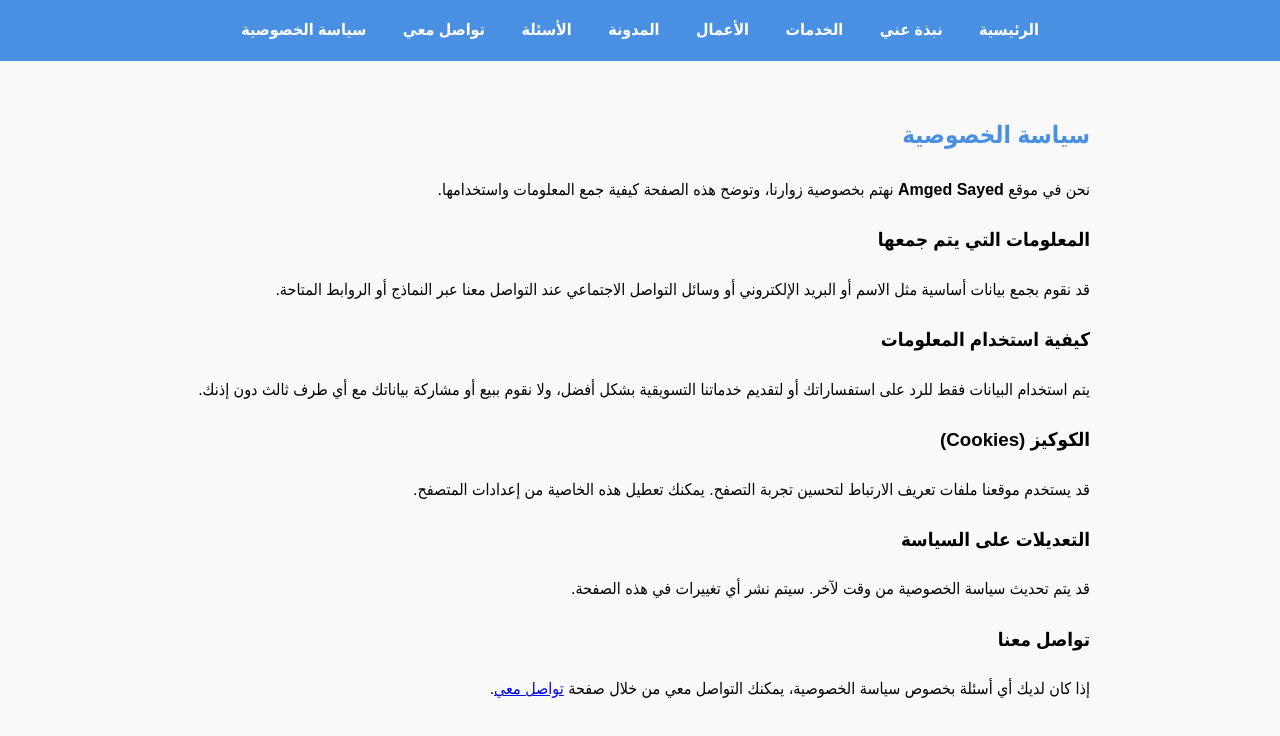
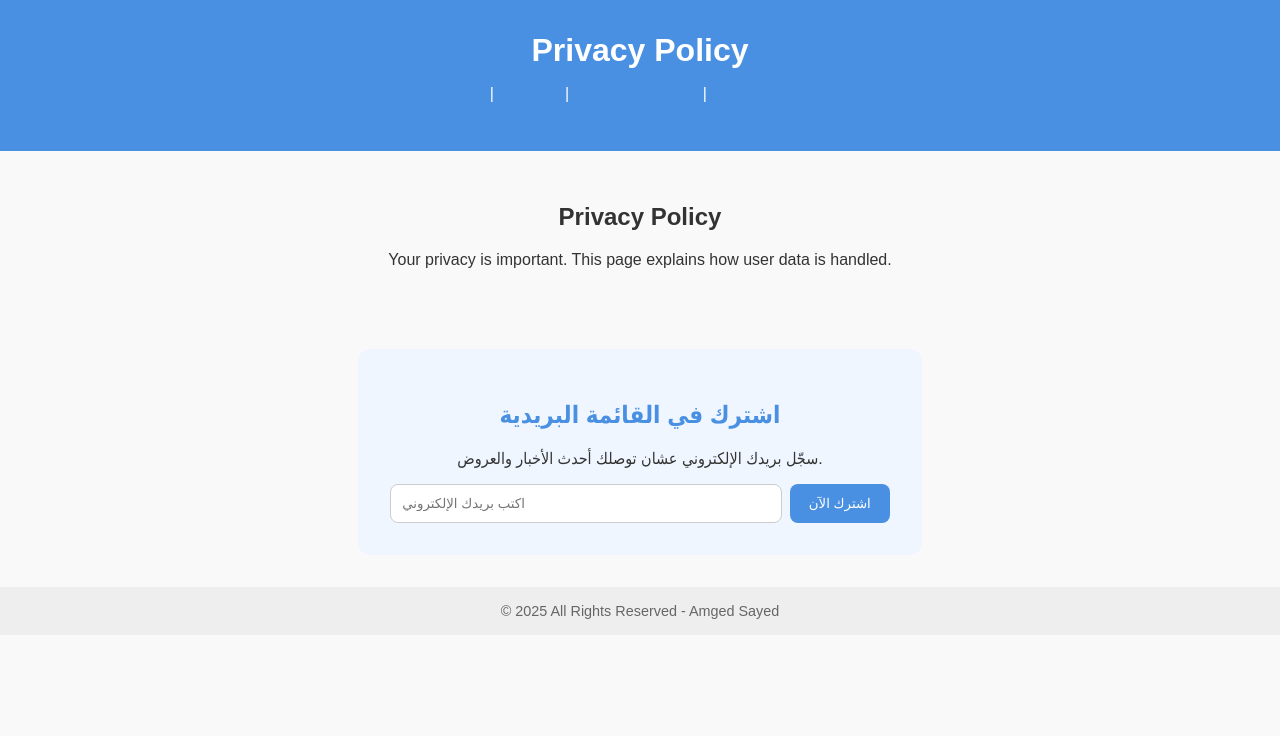
Before and after one commit to AmgdSMousa/full-website, a plain HTML site: page privacy.html in a window 1280 px wide. Drawn offline with Linux system fonts and the light colour scheme.

Commit message:
Update privacy.html

```diff
--- a/privacy.html
+++ b/privacy.html
@@ -1,63 +1,126 @@
 <!DOCTYPE html>
-<html lang="ar">
+<html lang="en">
 <head>
   <meta charset="UTF-8">
   <meta name="viewport" content="width=device-width, initial-scale=1.0">
-  <title>Amged Sayed - سياسة الخصوصية</title>
+  <title>Privacy Policy - Amged Sayed</title>
   <style>
-    body {font-family: Arial, Tahoma, sans-serif;margin: 0;background: #f9f9f9;line-height: 1.8;}
-    nav {background: #4a90e2;padding: 1rem;text-align: center;}
-    nav a {color: white;margin: 0 1rem;text-decoration: none;font-weight: bold;}
-    nav a:hover {text-decoration: underline;}
-    section {padding: 2rem;max-width: 900px;margin: auto;direction: rtl;}
-    h2 {color: #4a90e2;}
-  </style>
+body {
+  font-family: Arial, Tahoma, sans-serif;
+  background: #f9f9f9;
+  margin: 0;
+  padding: 0;
+  text-align: center;
+  color: #333;
+}
+header {
+  background: #4a90e2;
+  color: white;
+  padding: 2rem 1rem;
+}
+header h1 {
+  margin: 0;
+  font-size: 2rem;
+}
+header p {
+  margin: 0.5rem 0 0;
+  font-size: 1.2rem;
+}
+section {
+  padding: 2rem 1rem;
+  max-width: 800px;
+  margin: auto;
+}
+.contact a {
+  display: inline-block;
+  margin: 0.5rem;
+  padding: 0.7rem 1.2rem;
+  text-decoration: none;
+  color: white;
+  background: #4a90e2;
+  border-radius: 8px;
+  transition: 0.3s;
+}
+.contact a:hover {
+  background: #357ABD;
+}
+footer {
+  background: #eee;
+  padding: 1rem;
+  font-size: 0.9rem;
+  color: #666;
+  margin-top: 2rem;
+}
+.optin {
+  background: #f0f6ff;
+  padding: 2rem;
+  border-radius: 12px;
+  margin: 2rem auto;
+  max-width: 500px;
+}
+.optin h2 {
+  color: #4a90e2;
+}
+.optin form {
+  display: flex;
+  gap: 0.5rem;
+  margin-top: 1rem;
+}
+.optin input {
+  flex: 1;
+  padding: 0.7rem;
+  border: 1px solid #ccc;
+  border-radius: 8px;
+}
+.optin button {
+  padding: 0.7rem 1.2rem;
+  border: none;
+  background: #4a90e2;
+  color: white;
+  border-radius: 8px;
+  cursor: pointer;
+}
+.optin button:hover {
+  background: #357ABD;
+}
+nav {
+  margin: 1rem 0;
+}
+nav a {
+  margin: 0 0.5rem;
+  text-decoration: none;
+  color: #4a90e2;
+  font-weight: bold;
+}
+</style>
 </head>
 <body>
-  <nav>
-    <a href="index.html">الرئيسية</a>
-    <a href="about.html">نبذة عني</a>
-    <a href="services.html">الخدمات</a>
-    <a href="portfolio.html">الأعمال</a>
-    <a href="blog.html">المدونة</a>
-    <a href="faq.html">الأسئلة</a>
-    <a href="contact.html">تواصل معي</a>
-    <a href="privacy.html">سياسة الخصوصية</a>
-  </nav>
+  <header>
+    <h1>Privacy Policy</h1>
+    <p></p>
+    <nav>
+      <a href="index.html">Home</a> |
+      <a href="about.html">About</a> |
+      <a href="privacy.html">Privacy Policy</a> |
+      <a href="terms.html">Terms of Service</a>
+    </nav>
+  </header>
 
   <section>
-    <h2>سياسة الخصوصية</h2>
-    <p>
-      نحن في موقع <strong>Amged Sayed</strong> نهتم بخصوصية زوارنا، وتوضح هذه الصفحة كيفية جمع المعلومات واستخدامها.
-    </p>
+    <h2>Privacy Policy</h2><p>Your privacy is important. This page explains how user data is handled.</p>
+  </section>
 
-    <h3>المعلومات التي يتم جمعها</h3>
-    <p>
-      قد نقوم بجمع بيانات أساسية مثل الاسم أو البريد الإلكتروني أو وسائل التواصل الاجتماعي عند التواصل معنا
-      عبر النماذج أو الروابط المتاحة.
-    </p>
+  <section class="optin">
+    <h2>اشترك في القائمة البريدية</h2>
+    <p>سجّل بريدك الإلكتروني عشان توصلك أحدث الأخبار والعروض.</p>
+    <form action="https://formspree.io/f/xvgwpbyj" method="POST">
+      <input type="email" name="email" placeholder="اكتب بريدك الإلكتروني" required>
+      <button type="submit">اشترك الآن</button>
+    </form>
+  </section>
 
-    <h3>كيفية استخدام المعلومات</h3>
-    <p>
-      يتم استخدام البيانات فقط للرد على استفساراتك أو لتقديم خدماتنا التسويقية بشكل أفضل، ولا نقوم ببيع أو
-      مشاركة بياناتك مع أي طرف ثالث دون إذنك.
-    </p>
-
-    <h3>الكوكيز (Cookies)</h3>
-    <p>
-      قد يستخدم موقعنا ملفات تعريف الارتباط لتحسين تجربة التصفح. يمكنك تعطيل هذه الخاصية من إعدادات المتصفح.
-    </p>
-
-    <h3>التعديلات على السياسة</h3>
-    <p>
-      قد يتم تحديث سياسة الخصوصية من وقت لآخر. سيتم نشر أي تغييرات في هذه الصفحة.
-    </p>
-
-    <h3>تواصل معنا</h3>
-    <p>
-      إذا كان لديك أي أسئلة بخصوص سياسة الخصوصية، يمكنك التواصل معي من خلال صفحة
-      <a href="contact.html">تواصل معي</a>.
-    </p>
-  </section>
+  <footer>
+    &copy; 2025 All Rights Reserved - Amged Sayed
+  </footer>
 </body>
 </html>
```
